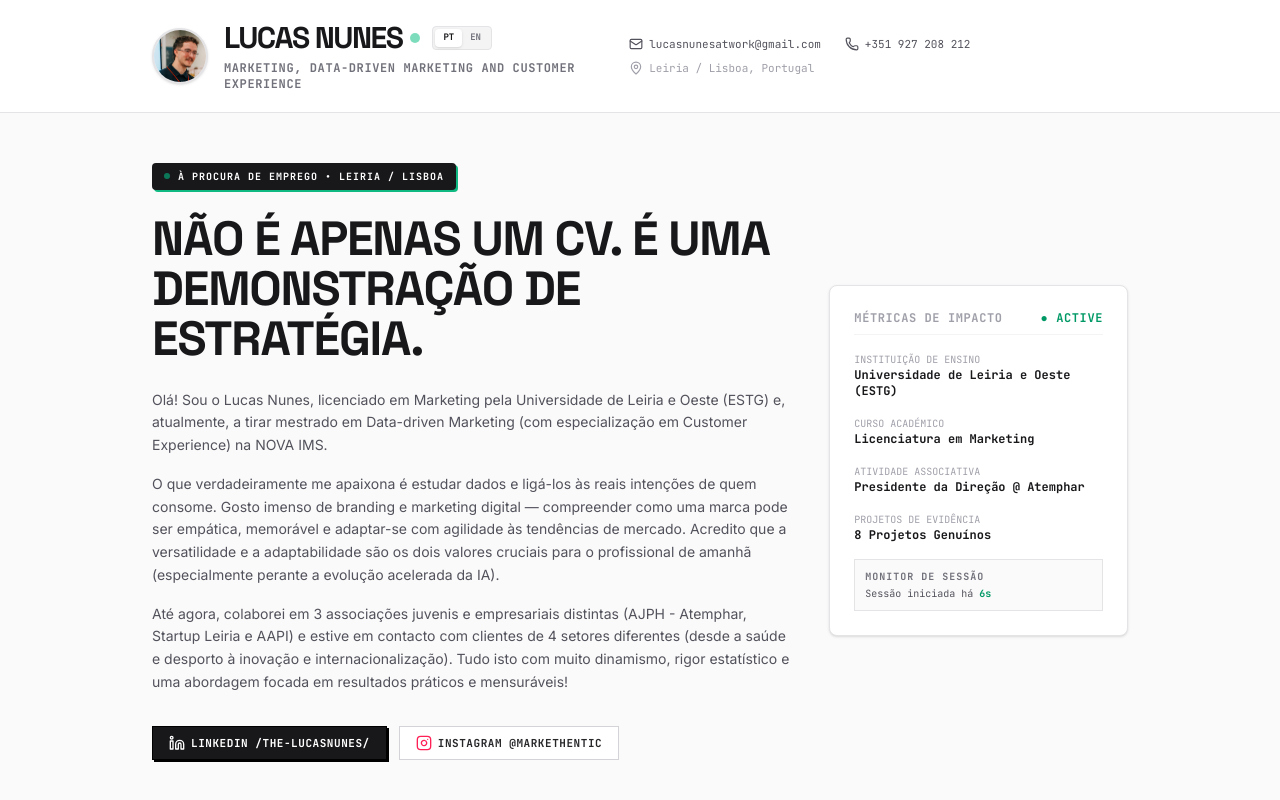
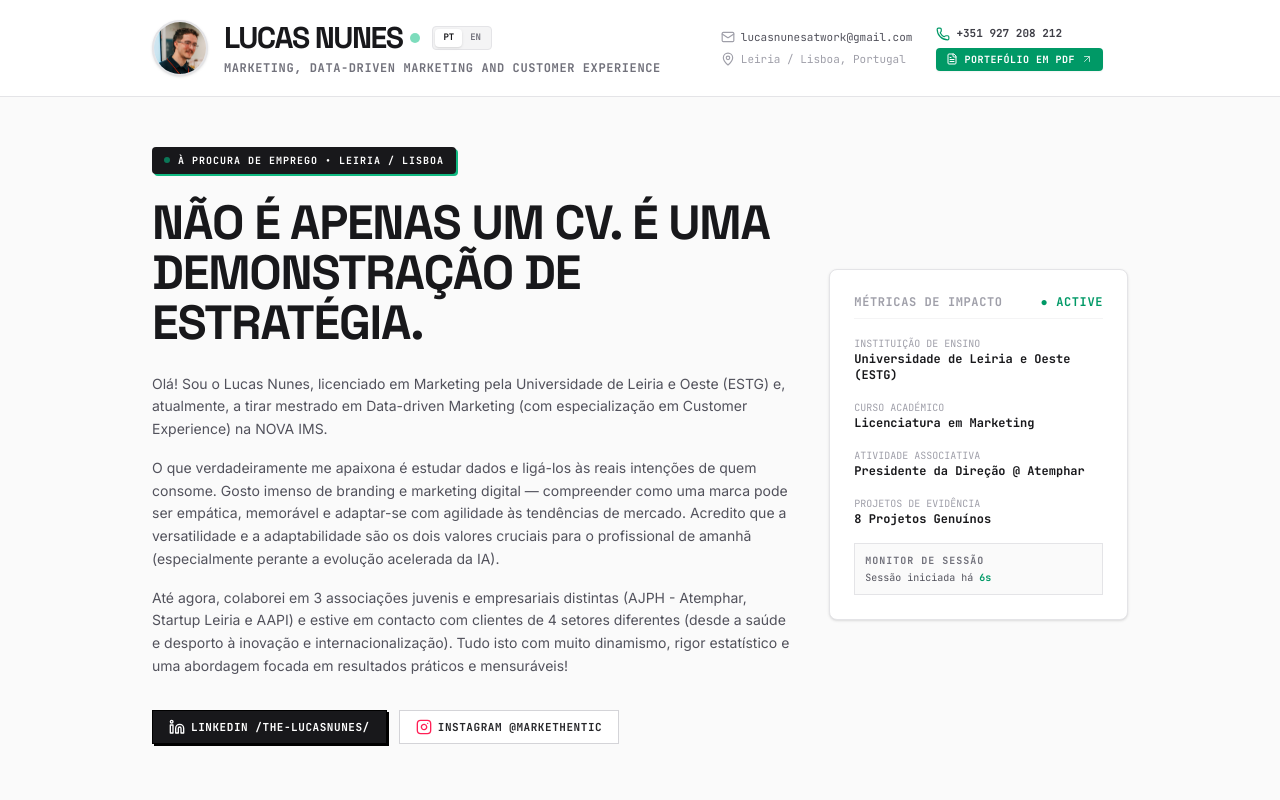
Before and after one commit to lucasnunesatwork/Lucas-Nunes-CV, a React (Vite) app: page / in a window 1280 px wide. Shown: the top 800 px of the page. Built offline with nearby package versions, Linux system fonts and the light colour scheme; a web font is replaced by a local one.

Commit message:
feat: add portfolio PDF and update UI labels
Introduce a new PDF portfolio file and implement alias-based routing in the server to resolve various filename permutations. Additionally, update CTA button labels for better clarity in both languages.

```diff
--- a/server.ts
+++ b/server.ts
@@ -50,6 +50,37 @@ app.use((req, res, next) => {
       const match = files.find(f => {
         const lf = f.toLowerCase();
         return (lf.includes('gazela') || lf.includes('cvdg')) && lf.endsWith('.pdf');
+      });
+      if (match) {
+        return res.sendFile(path.join(publicDir, match));
+      }
+    } catch {
+      // Ignore
+    }
+  }
+
+  // Alias lookup for Portefólio Lucas Nunes
+  if (
+    filename.toLowerCase().includes('portef') ||
+    filename.toLowerCase().includes('portf')
+  ) {
+    const portfolioCandidates = [
+      'Portefólio_Lucas Nunes.pdf',
+      'Portefolio_Lucas Nunes.pdf',
+      'Portfólio_Lucas Nunes.pdf',
+      'Portfolio_Lucas Nunes.pdf',
+    ];
+    for (const cand of portfolioCandidates) {
+      const candPath = path.join(publicDir, cand);
+      if (fs.existsSync(candPath)) {
+        return res.sendFile(candPath);
+      }
+    }
+    try {
+      const files = fs.readdirSync(publicDir);
+      const match = files.find(f => {
+        const lf = f.toLowerCase();
+        return (lf.includes('portef') || lf.includes('portf')) && lf.endsWith('.pdf');
       });
       if (match) {
         return res.sendFile(path.join(publicDir, match));
--- a/src/App.tsx
+++ b/src/App.tsx
@@ -130,8 +130,8 @@ const translations = {
     secText: 's',
     ctaHeading: 'Pronto para dar vida à sua estratégia? Vamos conversar.',
     ctaSub: 'Estou disponível para novas oportunidades profissionais, estágios de excelência ou projetos onde possa aplicar rigor analítico, empatia de marca e foco em resultados práticos.',
-    ctaPrimaryButton: 'Solicite o meu CV detalhado em PDF',
-    ctaSecondaryButton: 'Ligar por Telefone',
+    pdfPortfolioButton: 'Portefólio em PDF',
+    ctaContactButton: 'Entrar em Contacto',
     strategicChallengeTitle: 'O Desafio Estratégico',
     strategicProblem: '» Qual era o problema?',
     strategicInsight: '» Que dados ou insight usaste para resolver?',
@@ -236,8 +236,8 @@ const translations = {
     secText: 's',
     ctaHeading: 'Ready to bring your strategy to life? Let\'s talk.',
     ctaSub: 'I am available for new professional opportunities, high-caliber internships, or projects where I can apply analytical rigor, brand empathy, and a strong focus on practical results.',
-    ctaPrimaryButton: 'Request my CV in PDF',
-    ctaSecondaryButton: 'Call via Phone',
+    pdfPortfolioButton: 'PDF Portfolio',
+    ctaContactButton: 'Get in Touch',
     strategicChallengeTitle: 'The Strategic Challenge',
     strategicProblem: '» What was the problem?',
     strategicInsight: '» What data or insight did you use?',
@@ -345,20 +345,46 @@ export default function App() {
             </div>
           </div>
 
-          {/* Contact Details */}
-          <div className="flex flex-wrap items-center gap-x-6 gap-y-2 font-mono text-[11px] text-zinc-600">
-            <a href="mailto:lucasnunesatwork@gmail.com" className="flex items-center gap-1.5 hover:text-emerald-600 transition">
-              <Mail className="w-3.5 h-3.5" />
-              <span>lucasnunesatwork@gmail.com</span>
-            </a>
-            <a href="tel:+351927208212" className="flex items-center gap-1.5 hover:text-emerald-600 transition">
-              <Phone className="w-3.5 h-3.5" />
-              <span>+351 927 208 212</span>
-            </a>
-            <span className="flex items-center gap-1.5 text-zinc-400">
-              <MapPin className="w-3.5 h-3.5 text-zinc-400" />
-              <span>Leiria / Lisboa, Portugal</span>
-            </span>
+          {/* Contact Details & Portfolio Button */}
+          <div className="grid grid-cols-1 sm:grid-cols-2 gap-x-6 gap-y-2 font-mono text-[11px] text-zinc-600">
+            {/* Column 1: Email & Location */}
+            <div className="flex flex-col gap-1.5 justify-center">
+              <a
+                href="mailto:lucasnunesatwork@gmail.com"
+                className="flex items-center gap-1.5 hover:text-emerald-600 transition"
+                title="Email"
+              >
+                <Mail className="w-3.5 h-3.5 text-zinc-400 shrink-0" />
+                <span>lucasnunesatwork@gmail.com</span>
+              </a>
+              <span className="flex items-center gap-1.5 text-zinc-400">
+                <MapPin className="w-3.5 h-3.5 text-zinc-400 shrink-0" />
+                <span>Leiria / Lisboa, Portugal</span>
+              </span>
+            </div>
+
+            {/* Column 2: Phone & Portfolio Button */}
+            <div className="flex flex-col items-start gap-1.5 justify-center">
+              <a
+                href="tel:+351927208212"
+                className="flex items-center gap-1.5 hover:text-emerald-600 transition text-zinc-700 font-semibold"
+                title="Telefone"
+              >
+                <Phone className="w-3.5 h-3.5 text-emerald-600 shrink-0" />
+                <span>+351 927 208 212</span>
+              </a>
+              <a
+                href="/Portef%C3%B3lio_Lucas%20Nunes.pdf"
+                target="_blank"
+                rel="noopener noreferrer"
+                className="inline-flex items-center gap-1.5 bg-emerald-600 hover:bg-emerald-500 text-white font-mono text-[10px] font-bold uppercase tracking-wider px-2.5 py-1 rounded shadow-xs hover:shadow transition duration-150 group"
+                title={t.pdfPortfolioButton}
+              >
+                <FileText className="w-3 h-3 transition-transform group-hover:scale-110" />
+                <span>{t.pdfPortfolioButton}</span>
+                <ArrowUpRight className="w-3 h-3 opacity-70 group-hover:translate-x-0.5 group-hover:-translate-y-0.5 transition-transform" />
+              </a>
+            </div>
           </div>
         </div>
       </header>
@@ -921,23 +947,18 @@ export default function App() {
               </p>
             </div>
 
-            <div className="flex flex-col sm:flex-row items-center justify-center gap-4 pt-2">
+            <div className="flex flex-col items-center justify-center gap-3 pt-2">
               <a
                 href="mailto:lucasnunesatwork@gmail.com"
-                className="w-full sm:w-auto inline-flex items-center justify-center gap-2 bg-emerald-600 hover:bg-emerald-500 text-white text-xs font-mono font-bold uppercase tracking-wider px-6 py-4 rounded shadow-lg transition duration-200"
+                className="w-full sm:w-auto inline-flex items-center justify-center gap-2.5 bg-emerald-600 hover:bg-emerald-500 text-white text-xs font-mono font-bold uppercase tracking-wider px-8 py-4 rounded shadow-lg hover:shadow-emerald-500/20 transition duration-200 group"
               >
-                <Mail className="w-4 h-4" />
-                <span>{t.ctaPrimaryButton}</span>
-                <ArrowUpRight className="w-3.5 h-3.5 opacity-60" />
+                <Mail className="w-4 h-4 transition-transform group-hover:scale-110" />
+                <span>{t.ctaContactButton}</span>
+                <ArrowUpRight className="w-3.5 h-3.5 opacity-70 group-hover:translate-x-0.5 group-hover:-translate-y-0.5 transition-transform" />
               </a>
-
-              <a
-                href="tel:+351927208212"
-                className="w-full sm:w-auto inline-flex items-center justify-center gap-2 bg-zinc-900 hover:bg-zinc-800 border border-zinc-800 hover:border-zinc-700 text-zinc-300 text-xs font-mono font-bold uppercase tracking-wider px-6 py-4 rounded transition duration-200"
-              >
-                <Phone className="w-4 h-4" />
-                <span>{t.ctaSecondaryButton}</span>
-              </a>
+              <span className="text-xs font-mono text-zinc-400">
+                lucasnunesatwork@gmail.com
+              </span>
             </div>
           </div>
         </section>
```
Also changed, not shown: 1 other file (tests, documents, lock files or other folders).
